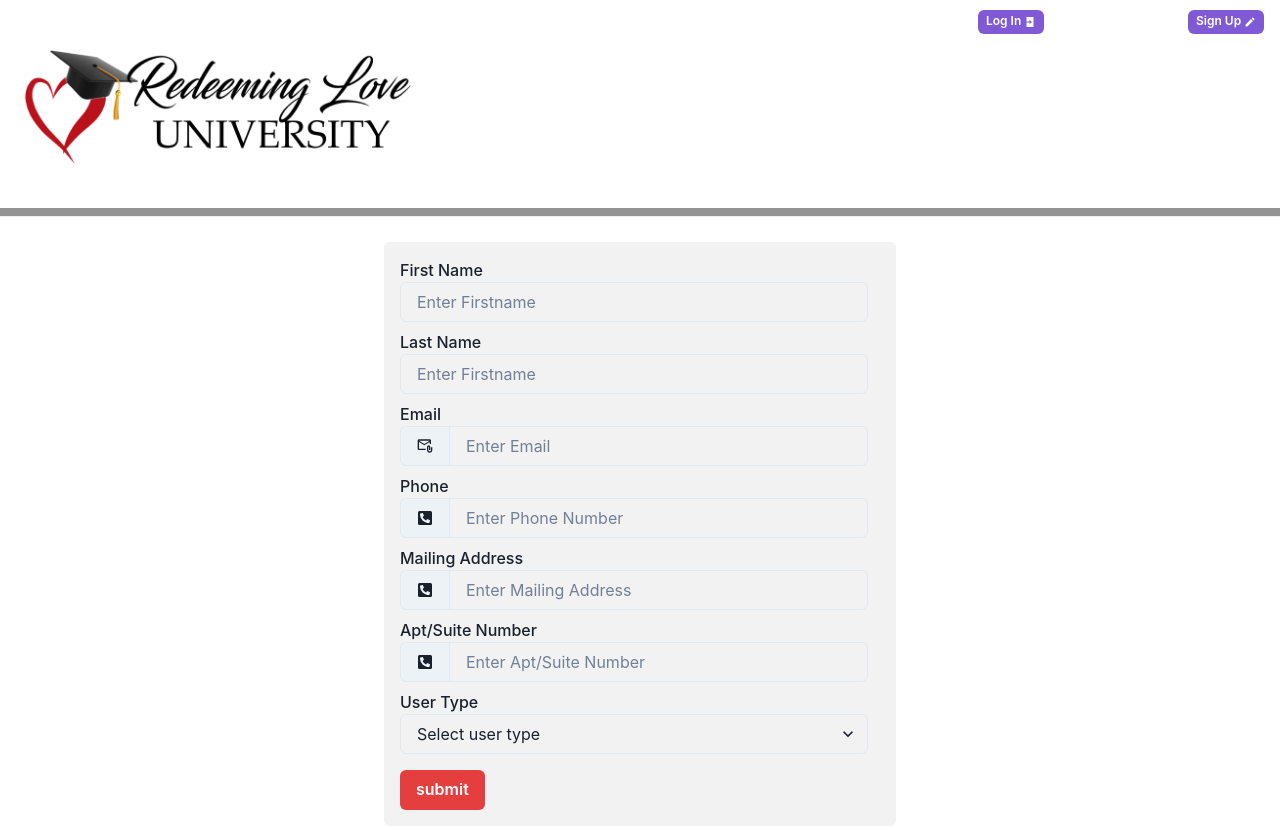
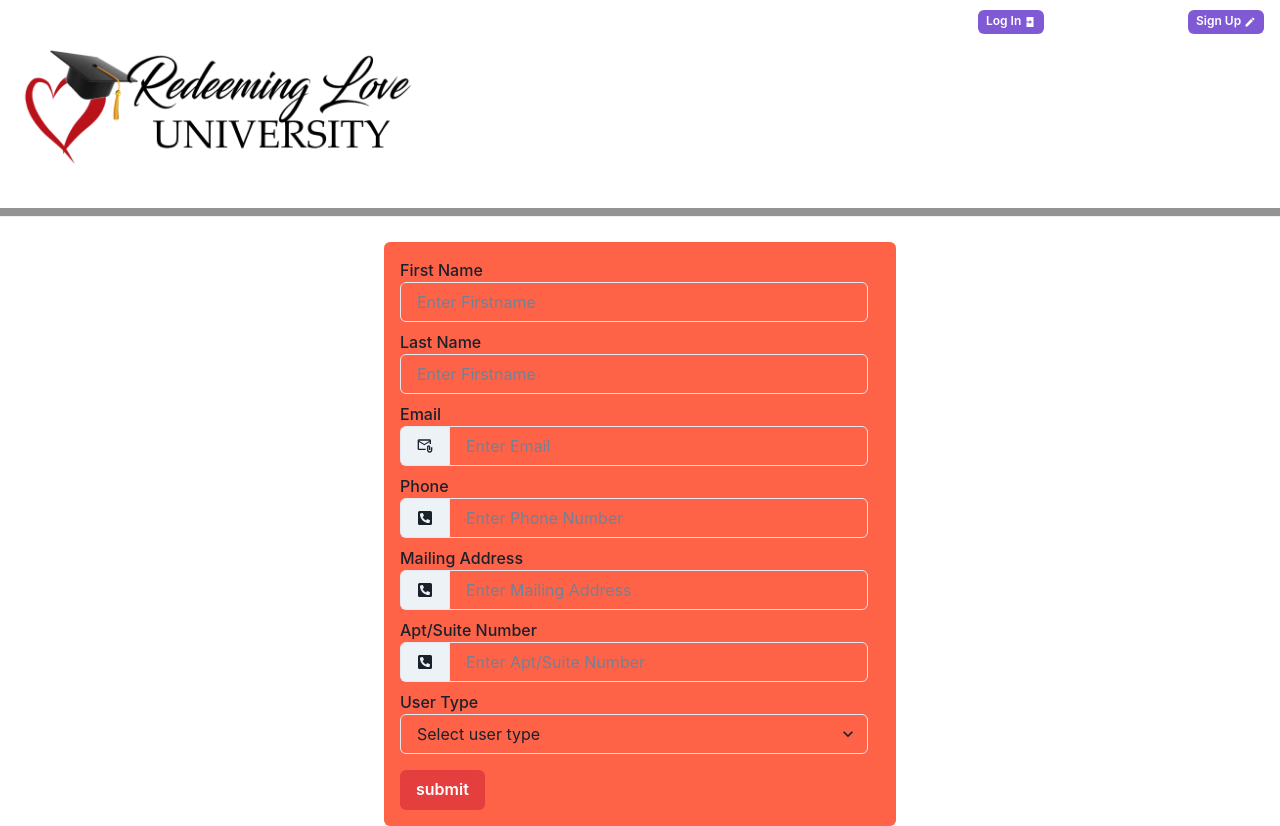
Before and after one commit to 3zbyjd/rlomuniv, a React (Vite) app: page /EditUser in a window 1280 px wide. Built offline with nearby package versions, Linux system fonts and the light colour scheme.

Commit message:
Finishing up the user edit form.

```diff
--- a/src/pages/User/EditUser.tsx
+++ b/src/pages/User/EditUser.tsx
@@ -19,7 +19,7 @@ function EditUser() {
       <SiteHeader />
       <Divider orientation="horizontal" bg="#4d4c4c" height="2" />
       <Box
-        bg="#f2f2f2"
+        bg="tomato"
         maxW="40%"
         padding="4"
         marginTop="25px"
```
